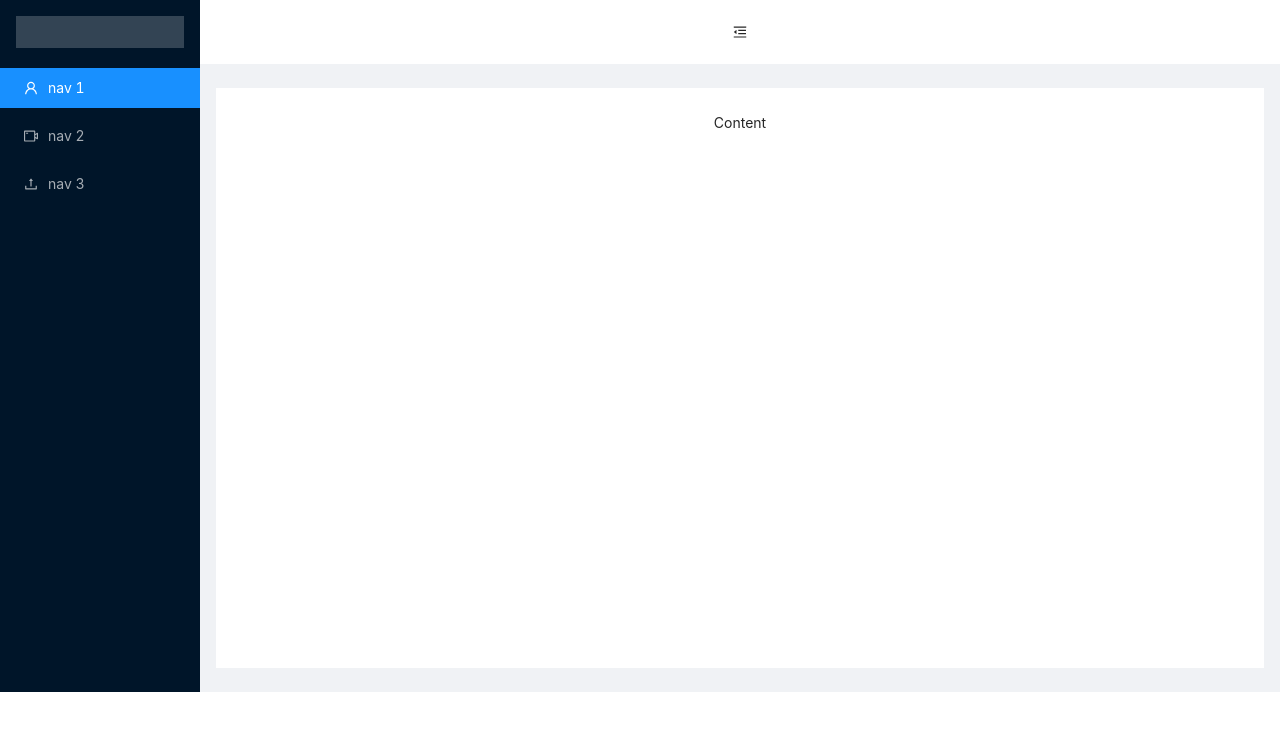
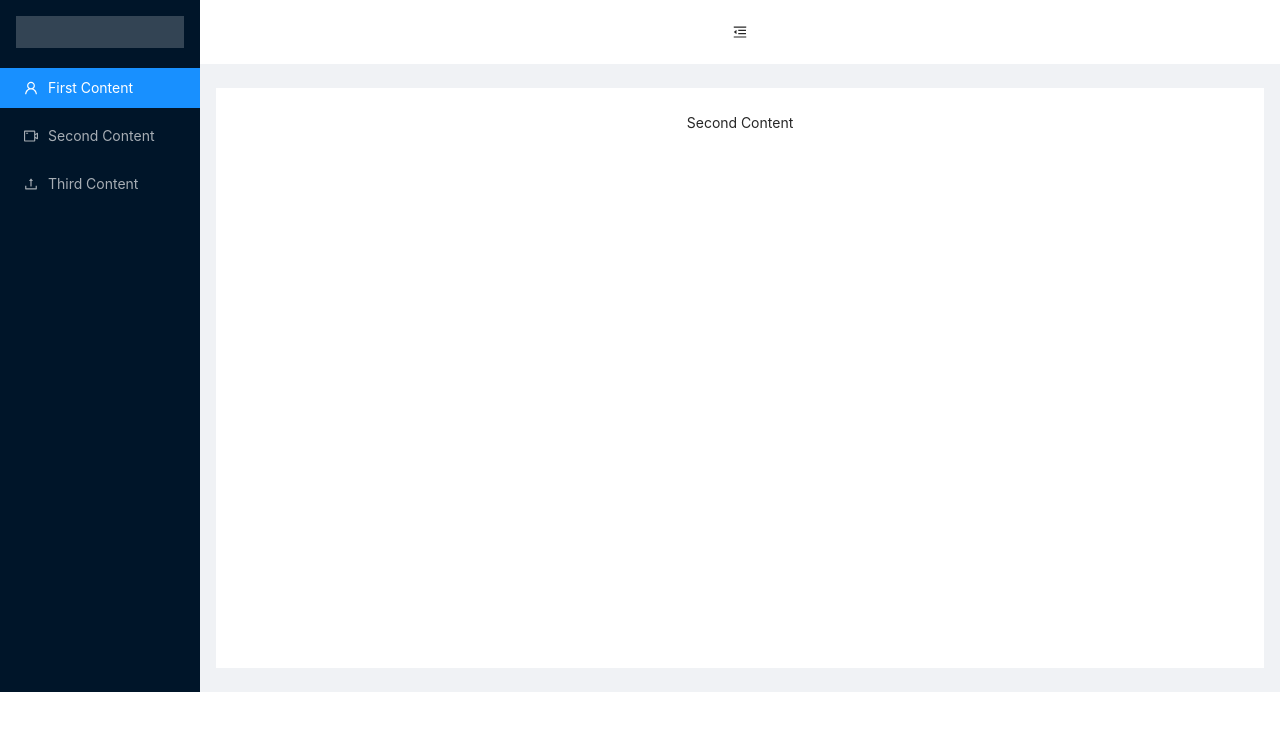
Before and after one commit to mateBe95/react_hooks, a React (Create React App) app: page /secondContent in a window 1280 px wide. Shown: the top 730 px of the page. Built offline with nearby package versions, Linux system fonts and the light colour scheme.

Commit message:
add routing

```diff
--- a/src/components/AppContent/AppContent.tsx
+++ b/src/components/AppContent/AppContent.tsx
@@ -1,7 +1,11 @@
 import React from "react";
 import { Layout } from "antd";
 import './AppContent.scss'
-
+import { routes } from "../../routing";
+import {
+  Route,
+  Switch
+} from "react-router-dom";
 const { Content } = Layout;
 export default function AppContent() {
   return (
@@ -14,7 +18,16 @@ export default function AppContent() {
           minHeight: 580
         }}
       >
-        Content
+        <Switch>
+            {routes.map((route: any, index: number) => (
+              <Route
+                key={index}
+                path={route.path}
+                exact={route.exact}
+                component={route.component}
+              />
+            ))}
+          </Switch>
       </Content>
     </>
   );
--- a/src/components/AppMenu/AppMenu.tsx
+++ b/src/components/AppMenu/AppMenu.tsx
@@ -6,23 +6,32 @@ import {
   UploadOutlined
 } from "@ant-design/icons";
 import "./AppMenu.scss";
+import { Link } from "react-router-dom";
 
 export default function AppMenu() {
   return (
     <>
-      <div className="logo" />
+      <div className="logo"></div>
       <Menu theme="dark" mode="inline" defaultSelectedKeys={["1"]}>
         <Menu.Item key="1">
-          <UserOutlined />
-          <span>nav 1</span>
+          <Link to="/">
+            <UserOutlined />
+            <span>First Content</span>
+          </Link>
         </Menu.Item>
+
         <Menu.Item key="2">
-          <VideoCameraOutlined />
-          <span>nav 2</span>
+          <Link to="/secondContent">
+            <VideoCameraOutlined />
+            <span>Second Content</span>
+          </Link>
         </Menu.Item>
+
         <Menu.Item key="3">
-          <UploadOutlined />
-          <span>nav 3</span>
+          <Link to="/thirdContent">
+            <UploadOutlined />
+            <span>Third Content</span>
+          </Link>
         </Menu.Item>
       </Menu>
     </>
--- /dev/null
+++ b/src/components/FirstContent/FirstContent.tsx
@@ -0,0 +1,9 @@
+import React from 'react'
+
+export default function FirstContent() {
+    return (
+        <div>
+            FirstContent
+        </div>
+    )
+}
--- /dev/null
+++ b/src/components/SecondContent/SecondContent.tsx
@@ -0,0 +1,9 @@
+import React from 'react'
+
+export default function SecondContent() {
+    return (
+        <div>
+            Second Content
+        </div>
+    )
+}
--- /dev/null
+++ b/src/components/ThirdContent/ThirdContent.tsx
@@ -0,0 +1,9 @@
+import React from 'react'
+
+export default function ThirdContent() {
+    return (
+        <div>
+           Third Content
+        </div>
+    )
+}
--- a/src/index.js
+++ b/src/index.js
@@ -3,10 +3,13 @@ import ReactDOM from 'react-dom';
 import './App.scss';
 import App from './App';
 import * as serviceWorker from './serviceWorker';
+import { BrowserRouter } from 'react-router-dom';
 
-ReactDOM.render(<App />, document.getElementById('root'));
+ReactDOM.render(
+<BrowserRouter>
+    <App />
+</BrowserRouter>,
+document.getElementById('root'));
 
-// If you want your app to work offline and load faster, you can change
-// unregister() to register() below. Note this comes with some pitfalls.
-// Learn more about service workers: https://bit.ly/CRA-PWA
+
 serviceWorker.unregister();
--- /dev/null
+++ b/src/routing.tsx
@@ -0,0 +1,21 @@
+
+import FirstContent from "./components/FirstContent/FirstContent";
+import SecondContent from "./components/SecondContent/SecondContent";
+import ThirdContent from "./components/ThirdContent/ThirdContent";
+
+
+export const routes: any = [
+    {
+      path: "/",
+      exact: true,
+      component: FirstContent
+    },
+    {
+      path: "/secondContent",
+      component: SecondContent
+    },
+    {
+      path: "/thirdContent",
+      component: ThirdContent
+    }
+  ];
```
Also changed, not shown: package.json (+9 -6 lines), 1 other file (tests, documents, lock files or other folders).
